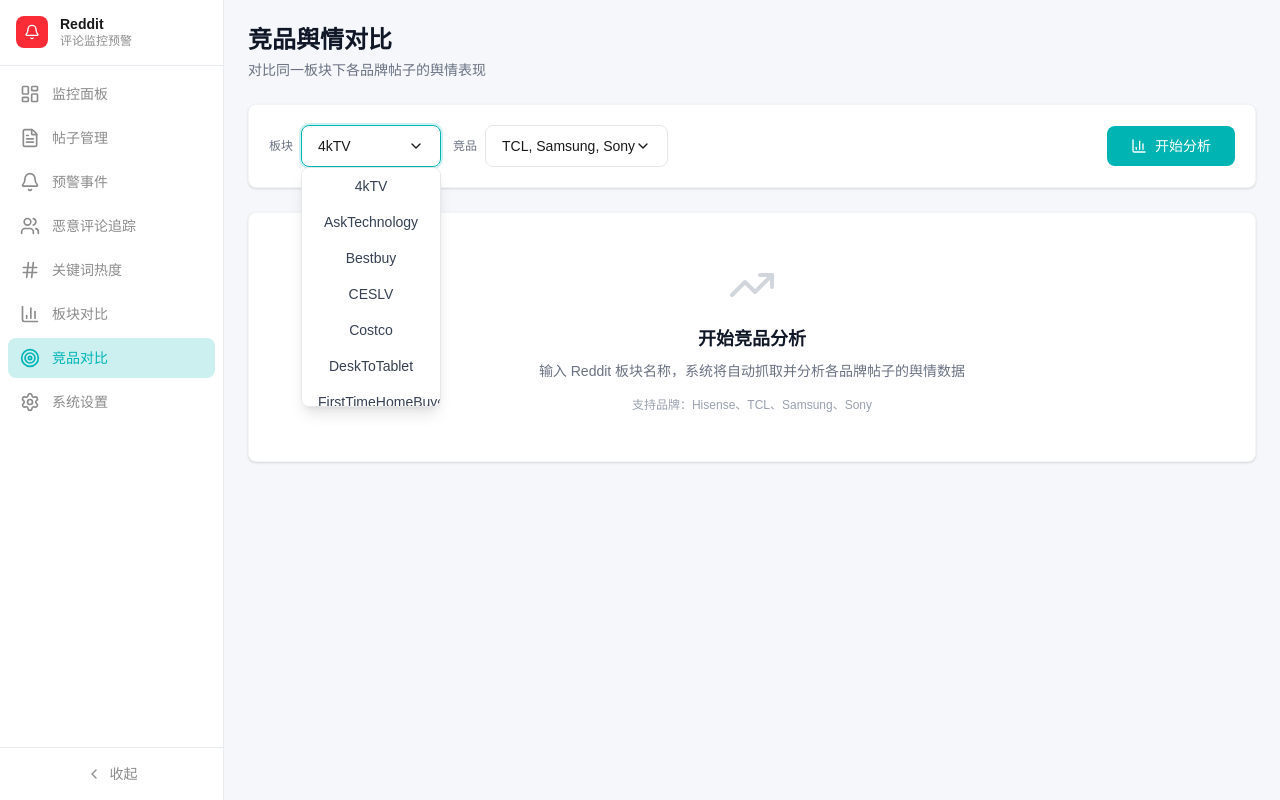
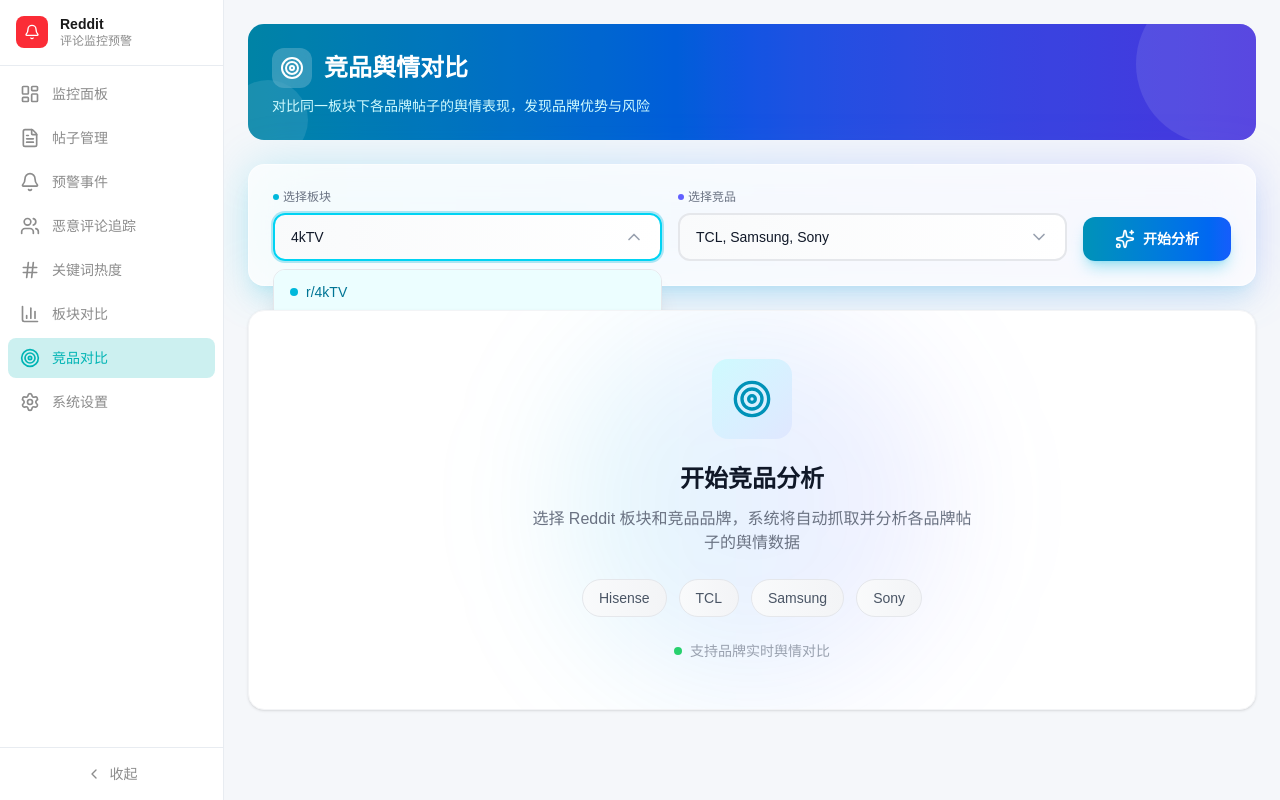
Before and after one commit to zezzezzez/reddit, a Next.js app: page /competitor in a window 1280 px wide. Both pictures are taken after a click on the button "4kTV". Built offline with nearby package versions, Linux system fonts and the light colour scheme.

Commit message:
style: 美化竞品分析页面UI，添加渐变背景和动画效果

```diff
--- a/src/app/competitor/competitor-page.tsx
+++ b/src/app/competitor/competitor-page.tsx
@@ -1,7 +1,7 @@
 'use client';
 
 import { useState, useEffect } from 'react';
-import { TrendingUp, AlertTriangle, BarChart3, ExternalLink, ChevronDown, Check } from 'lucide-react';
+import { TrendingUp, AlertTriangle, BarChart3, ExternalLink, ChevronDown, Check, Sparkles, Target, TrendingDown } from 'lucide-react';
 
 interface BrandData {
   brand: string;
@@ -104,31 +104,47 @@
 
   return (
     <div className="p-6 space-y-6 max-w-[1600px] mx-auto">
-      {/* Header */}
-      <div className="flex items-center justify-between">
-        <div>
-          <h1 className="text-2xl font-semibold text-gray-900">竞品舆情对比</h1>
-          <p className="text-sm text-gray-500 mt-1">
-            对比同一板块下各品牌帖子的舆情表现
+      {/* Header with gradient */}
+      <div className="relative overflow-hidden rounded-2xl bg-gradient-to-r from-cyan-600 via-blue-600 to-indigo-600 p-6 text-white">
+        <div className="absolute inset-0 bg-black/10"></div>
+        <div className="absolute -top-10 -right-10 w-40 h-40 bg-white/10 rounded-full"></div>
+        <div className="absolute -bottom-5 -left-5 w-20 h-20 bg-white/10 rounded-full"></div>
+        <div className="relative z-10">
+          <div className="flex items-center gap-3 mb-2">
+            <div className="p-2 bg-white/20 rounded-xl backdrop-blur-sm">
+              <Target className="w-6 h-6" />
+            </div>
+            <h1 className="text-2xl font-bold">竞品舆情对比</h1>
+          </div>
+          <p className="text-cyan-100 text-sm">
+            对比同一板块下各品牌帖子的舆情表现，发现品牌优势与风险
           </p>
         </div>
       </div>
 
-      {/* Input Section */}
-      <div className="bg-white rounded-lg p-5 border border-gray-100 shadow-sm">
-        <div className="flex gap-3 items-center">
-          <div className="flex items-center gap-2">
-            <span className="text-xs text-gray-500 whitespace-nowrap">板块</span>
+      {/* Input Section with glassmorphism */}
+      <div className="relative group">
+        <div className="absolute inset-0 bg-gradient-to-r from-cyan-500/20 via-blue-500/20 to-indigo-500/20 rounded-2xl blur-xl group-hover:blur-2xl transition-all"></div>
+        <div className="relative bg-white/80 backdrop-blur-xl rounded-2xl p-6 border border-white/50 shadow-xl shadow-cyan-500/10">
+          <div className="flex flex-wrap gap-4 items-end">
+            {/* Subreddit Selector */}
+            <div className="flex-1 min-w-[200px]">
+              <label className="block text-xs font-medium text-gray-500 mb-2 flex items-center gap-1">
+                <span className="w-1.5 h-1.5 bg-cyan-500 rounded-full"></span>
+                选择板块
+              </label>
               <div className="relative">
                 <button
                   onClick={() => setShowSubredditMenu(!showSubredditMenu)}
-                className="px-4 py-2.5 border border-gray-200 rounded-lg focus:outline-none focus:ring-2 focus:ring-primary/20 focus:border-primary text-sm flex items-center justify-between min-w-[140px]"
+                  className="w-full px-4 py-3 bg-gradient-to-r from-gray-50 to-white border-2 border-gray-200 rounded-xl focus:outline-none focus:ring-2 focus:ring-cyan-500/30 focus:border-cyan-400 text-sm flex items-center justify-between transition-all hover:border-cyan-300"
                 >
-                {selectedSubreddit || '选择板块'}
-                <ChevronDown className="w-4 h-4" />
+                  <span className={selectedSubreddit ? 'text-gray-900 font-medium' : 'text-gray-400'}>
+                    {selectedSubreddit || '请选择板块'}
+                  </span>
+                  <ChevronDown className={`w-5 h-5 text-gray-400 transition-transform ${showSubredditMenu ? 'rotate-180' : ''}`} />
                 </button>
                 {showSubredditMenu && (
-                <div className="absolute top-full left-0 right-0 bg-white border border-gray-200 rounded-lg shadow-lg z-10 max-h-60 overflow-y-auto">
+                  <div className="absolute top-full left-0 right-0 mt-2 bg-white border border-gray-200 rounded-xl shadow-xl z-20 max-h-64 overflow-y-auto">
                     {subreddits.map(subreddit => (
                       <button
                         key={subreddit}
@@ -136,27 +152,37 @@
                           setSelectedSubreddit(subreddit);
                           setShowSubredditMenu(false);
                         }}
-                      className="w-full px-4 py-2 text-sm text-gray-700 hover:bg-gray-100"
+                        className={`w-full px-4 py-3 text-sm text-left hover:bg-cyan-50 flex items-center gap-2 transition-colors ${selectedSubreddit === subreddit ? 'bg-cyan-50 text-cyan-700 font-medium' : 'text-gray-700'}`}
                       >
-                      {subreddit}
+                        <span className="w-2 h-2 bg-cyan-500 rounded-full"></span>
+                        r/{subreddit}
                       </button>
                     ))}
                   </div>
                 )}
               </div>
             </div>
-          <div className="flex items-center gap-2">
-            <span className="text-xs text-gray-500 whitespace-nowrap">竞品</span>
+
+            {/* Brand Selector */}
+            <div className="flex-1 min-w-[240px]">
+              <label className="block text-xs font-medium text-gray-500 mb-2 flex items-center gap-1">
+                <span className="w-1.5 h-1.5 bg-indigo-500 rounded-full"></span>
+                选择竞品
+              </label>
               <div className="relative">
                 <button
                   onClick={() => setShowBrandMenu(!showBrandMenu)}
-                className="px-4 py-2.5 border border-gray-200 rounded-lg focus:outline-none focus:ring-2 focus:ring-primary/20 focus:border-primary text-sm flex items-center justify-between min-w-[180px]"
+                  className="w-full px-4 py-3 bg-gradient-to-r from-gray-50 to-white border-2 border-gray-200 rounded-xl focus:outline-none focus:ring-2 focus:ring-indigo-500/30 focus:border-indigo-400 text-sm flex items-center justify-between transition-all hover:border-indigo-300"
                 >
-                {selectedBrands.map(brand => COMPETITOR_BRANDS.find(b => b.value === brand)?.name).join(', ') || '选择品牌'}
-                <ChevronDown className="w-4 h-4" />
+                  <span className={selectedBrands.length > 0 ? 'text-gray-900 font-medium' : 'text-gray-400'}>
+                    {selectedBrands.length > 0
+                      ? selectedBrands.map(brand => COMPETITOR_BRANDS.find(b => b.value === brand)?.name).join(', ')
+                      : '请选择品牌'}
+                  </span>
+                  <ChevronDown className={`w-5 h-5 text-gray-400 transition-transform ${showBrandMenu ? 'rotate-180' : ''}`} />
                 </button>
                 {showBrandMenu && (
-                <div className="absolute top-full left-0 right-0 bg-white border border-gray-200 rounded-lg shadow-lg z-10">
+                  <div className="absolute top-full left-0 right-0 mt-2 bg-white border border-gray-200 rounded-xl shadow-xl z-20">
                     {COMPETITOR_BRANDS.map(brand => (
                       <button
                         key={brand.value}
@@ -169,45 +195,55 @@
                             }
                           });
                         }}
-                      className="w-full px-4 py-2 text-sm text-gray-700 hover:bg-gray-100 flex items-center justify-between"
+                        className={`w-full px-4 py-3 text-sm text-left hover:bg-indigo-50 flex items-center justify-between transition-colors ${selectedBrands.includes(brand.value) ? 'bg-indigo-50 text-indigo-700' : 'text-gray-700'}`}
                       >
-                      {brand.name}
-                      {selectedBrands.includes(brand.value) && <Check className="w-4 h-4" />}
+                        <span>{brand.name}</span>
+                        {selectedBrands.includes(brand.value) && (
+                          <div className="w-5 h-5 bg-indigo-500 rounded-full flex items-center justify-center">
+                            <Check className="w-3 h-3 text-white" />
+                          </div>
+                        )}
                       </button>
                     ))}
                   </div>
                 )}
               </div>
             </div>
+
+            {/* Analyze Button */}
             <button
               onClick={handleAnalyze}
               disabled={loading || !selectedSubreddit}
-            className="px-6 py-2.5 bg-primary text-white rounded-lg hover:bg-primary-hover disabled:opacity-50 disabled:cursor-not-allowed font-medium text-sm flex items-center gap-2 transition-colors ml-auto"
+              className="px-8 py-3 bg-gradient-to-r from-cyan-600 to-blue-600 text-white rounded-xl hover:from-cyan-700 hover:to-blue-700 disabled:opacity-50 disabled:cursor-not-allowed font-semibold text-sm flex items-center gap-2 transition-all shadow-lg shadow-cyan-500/30 hover:shadow-xl hover:shadow-cyan-500/40 hover:-translate-y-0.5 disabled:hover:translate-y-0"
             >
               {loading ? (
                 <>
-                <div className="w-4 h-4 border-2 border-white border-t-transparent rounded-full animate-spin" />
-                分析中...
+                  <div className="w-5 h-5 border-2 border-white border-t-transparent rounded-full animate-spin" />
+                  <span>分析中...</span>
                 </>
               ) : (
                 <>
-                <BarChart3 className="w-4 h-4" />
-                开始分析
+                  <Sparkles className="w-5 h-5" />
+                  <span>开始分析</span>
                 </>
               )}
             </button>
           </div>
           {progress && (
-          <p className="text-xs text-gray-500 mt-2">{progress}</p>
+            <div className="mt-4 flex items-center gap-2 text-sm text-cyan-600">
+              <div className="w-2 h-2 bg-cyan-500 rounded-full animate-pulse"></div>
+              {progress}
+            </div>
           )}
+        </div>
       </div>
 
       {/* Results */}
       {data && (
-        <div className="space-y-6">
+        <div className="space-y-6 animate-in fade-in duration-500">
           {/* Brand Comparison Cards */}
           <div className="grid grid-cols-1 md:grid-cols-2 lg:grid-cols-4 gap-4">
-            {Object.entries(data.brands).map(([brandName, brandData]) => {
+            {Object.entries(data.brands).map(([brandName, brandData], idx) => {
               const colors = BRAND_COLORS[brandName] || BRAND_COLORS['Hisense'];
               const totalComments = brandData.totalComments;
               const flaggedRatio = totalComments > 0
@@ -215,62 +251,79 @@
                 : '0';
 
               return (
-                <div key={brandName} className="bg-white rounded-lg p-5 border border-gray-100 shadow-sm hover:shadow-md transition-shadow">
+                <div
+                  key={brandName}
+                  className={`relative overflow-hidden bg-white rounded-2xl p-5 border border-gray-100 shadow-sm hover:shadow-xl transition-all duration-300 hover:-translate-y-1 group`}
+                  style={{ animationDelay: `${idx * 100}ms` }}
+                >
+                  {/* Gradient accent */}
+                  <div className={`absolute top-0 left-0 right-0 h-1 bg-gradient-to-r ${colors.text.replace('text-', 'from-').replace('-700', '-400')} to-${colors.text.replace('text-', 'to-').replace('-700', '-600')}`}></div>
+
                   <div className="flex items-center justify-between mb-4">
-                    <h3 className={`text-lg font-semibold ${colors.text}`}>{brandName}</h3>
-                    <span className={`px-2.5 py-1 rounded text-xs font-semibold text-white ${colors.badge}`}>
-                      {brandData.posts.length} 帖子
+                    <h3 className={`text-lg font-bold ${colors.text}`}>{brandName}</h3>
+                    <span className={`px-3 py-1 rounded-full text-xs font-bold text-white ${colors.badge} shadow-lg`}>
+                      {brandData.posts.length} 帖
                     </span>
                   </div>
 
                   <div className="space-y-3">
-                    <div className="flex justify-between items-center">
+                    {/* Sentiment */}
+                    <div className="flex items-center justify-between p-2 bg-gray-50 rounded-xl">
                       <span className="text-xs text-gray-500">平均情感</span>
-                      <span className={`text-sm font-semibold ${getSentimentColor(brandData.avgSentiment)}`}>
-                        {getSentimentLabel(brandData.avgSentiment)} ({brandData.avgSentiment.toFixed(2)})
+                      <div className="flex items-center gap-1">
+                        {brandData.avgSentiment > 0.1 ? (
+                          <TrendingUp className="w-4 h-4 text-green-500" />
+                        ) : brandData.avgSentiment < -0.1 ? (
+                          <TrendingDown className="w-4 h-4 text-red-500" />
+                        ) : null}
+                        <span className={`text-sm font-bold ${getSentimentColor(brandData.avgSentiment)}`}>
+                          {brandData.avgSentiment.toFixed(2)}
                         </span>
                       </div>
-
-                    <div className="flex justify-between items-center">
-                      <span className="text-xs text-gray-500">总评论数</span>
-                      <span className="text-sm font-semibold text-gray-900">{totalComments}</span>
                     </div>
 
-                    <div className="flex justify-between items-center">
-                      <span className="text-xs text-gray-500">恶意评论</span>
-                      <span className="text-sm font-semibold text-red-600">
+                    {/* Comments */}
+                    <div className="flex items-center justify-between p-2 bg-gray-50 rounded-xl">
+                      <span className="text-xs text-gray-500">总评论数</span>
+                      <span className="text-sm font-bold text-gray-900">{totalComments}</span>
+                    </div>
+
+                    {/* Flagged */}
+                    <div className="flex items-center justify-between p-2 bg-red-50 rounded-xl">
+                      <span className="text-xs text-red-600">恶意评论</span>
+                      <span className="text-sm font-bold text-red-600">
                         {brandData.flaggedComments} ({flaggedRatio}%)
                       </span>
                     </div>
 
                     {/* Sentiment Distribution */}
                     <div className="pt-3 border-t border-gray-100">
-                      <p className="text-xs text-gray-500 mb-2">情感分布</p>
-                      <div className="flex gap-1 h-2 rounded-full overflow-hidden bg-gray-100">
+                      <p className="text-xs text-gray-500 mb-2 font-medium">情感分布</p>
+                      <div className="flex gap-1 h-3 rounded-full overflow-hidden bg-gray-100 shadow-inner">
                         {totalComments > 0 && (
                           <>
                             <div
-                              className="bg-green-500"
+                              className="bg-gradient-to-r from-green-400 to-green-500 transition-all"
                               style={{ width: `${(brandData.positiveCount / totalComments) * 100}%` }}
                               title={`正面: ${brandData.positiveCount}`}
                             />
                             <div
-                              className="bg-gray-400"
+                              className="bg-gradient-to-r from-gray-400 to-gray-500 transition-all"
                               style={{ width: `${(brandData.neutralCount / totalComments) * 100}%` }}
                               title={`中性: ${brandData.neutralCount}`}
                             />
                             <div
-                              className="bg-red-500"
+                              className="bg-gradient-to-r from-red-400 to-red-500 transition-all"
                               style={{ width: `${(brandData.negativeCount / totalComments) * 100}%` }}
                               title={`负面: ${brandData.negativeCount}`}
                             />
                           </>
                         )}
                       </div>
-                      <div className="flex justify-between mt-1 text-xs text-gray-500">
-                        <span>正面 {brandData.positiveCount}</span>
-                        <span>中性 {brandData.neutralCount}</span>
-                        <span>负面 {brandData.negativeCount}</span>
+                      <div className="flex justify-between mt-2 text-[10px] text-gray-400">
+                        <span className="flex items-center gap-0.5"><span className="w-1.5 h-1.5 bg-green-500 rounded"></span>{brandData.positiveCount}</span>
+                        <span className="flex items-center gap-0.5"><span className="w-1.5 h-1.5 bg-gray-500 rounded"></span>{brandData.neutralCount}</span>
+                        <span className="flex items-center gap-0.5"><span className="w-1.5 h-1.5 bg-red-500 rounded"></span>{brandData.negativeCount}</span>
                       </div>
                     </div>
                   </div>
@@ -423,14 +476,32 @@
 
       {/* Empty State */}
       {!data && !loading && (
-        <div className="bg-white rounded-lg p-12 border border-gray-100 shadow-sm text-center">
-          <TrendingUp className="w-12 h-12 text-gray-300 mx-auto mb-4" />
-          <h3 className="text-lg font-semibold text-gray-900 mb-2">开始竞品分析</h3>
-          <p className="text-sm text-gray-500">
-            输入 Reddit 板块名称，系统将自动抓取并分析各品牌帖子的舆情数据
+        <div className="relative overflow-hidden bg-white rounded-2xl p-12 border border-gray-100 shadow-sm text-center">
+          {/* Decorative elements */}
+          <div className="absolute top-0 left-1/2 -translate-x-1/2 w-96 h-96 bg-gradient-to-r from-cyan-500/10 via-blue-500/10 to-indigo-500/10 rounded-full blur-3xl"></div>
+
+          <div className="relative z-10">
+            <div className="w-20 h-20 mx-auto mb-6 bg-gradient-to-br from-cyan-100 to-indigo-100 rounded-2xl flex items-center justify-center">
+              <Target className="w-10 h-10 text-cyan-600" />
+            </div>
+            <h3 className="text-2xl font-bold text-gray-900 mb-3">开始竞品分析</h3>
+            <p className="text-gray-500 mb-6 max-w-md mx-auto">
+              选择 Reddit 板块和竞品品牌，系统将自动抓取并分析各品牌帖子的舆情数据
             </p>
-          <div className="mt-4 text-xs text-gray-400">
-            支持品牌：Hisense、TCL、Samsung、Sony
+            <div className="flex flex-wrap justify-center gap-3">
+              {['Hisense', 'TCL', 'Samsung', 'Sony'].map(brand => (
+                <span
+                  key={brand}
+                  className="px-4 py-2 bg-gradient-to-r from-gray-50 to-gray-100 rounded-full text-sm font-medium text-gray-600 border border-gray-200"
+                >
+                  {brand}
+                </span>
+              ))}
+            </div>
+            <div className="mt-6 flex items-center justify-center gap-2 text-sm text-gray-400">
+              <div className="w-2 h-2 bg-green-500 rounded-full animate-pulse"></div>
+              支持品牌实时舆情对比
+            </div>
           </div>
         </div>
       )}
```
Lines whose indentation alone changed are shown as unchanged.
